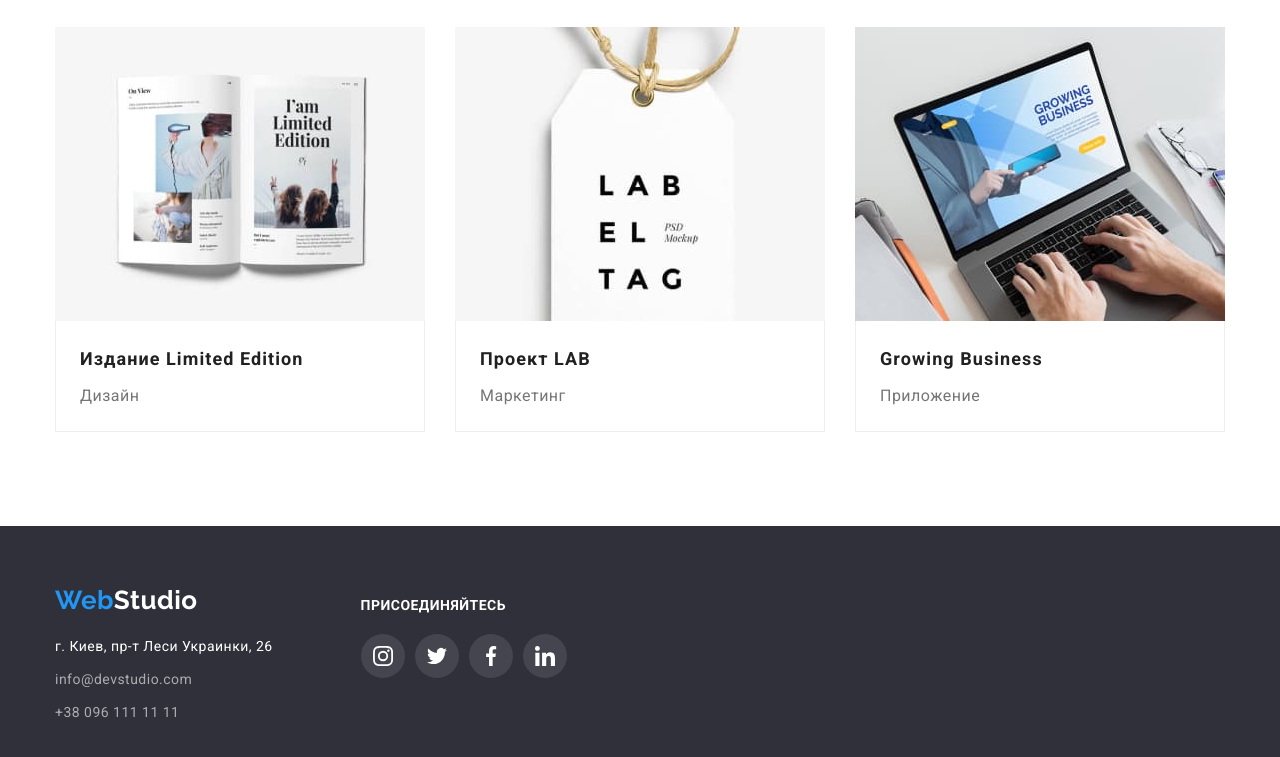
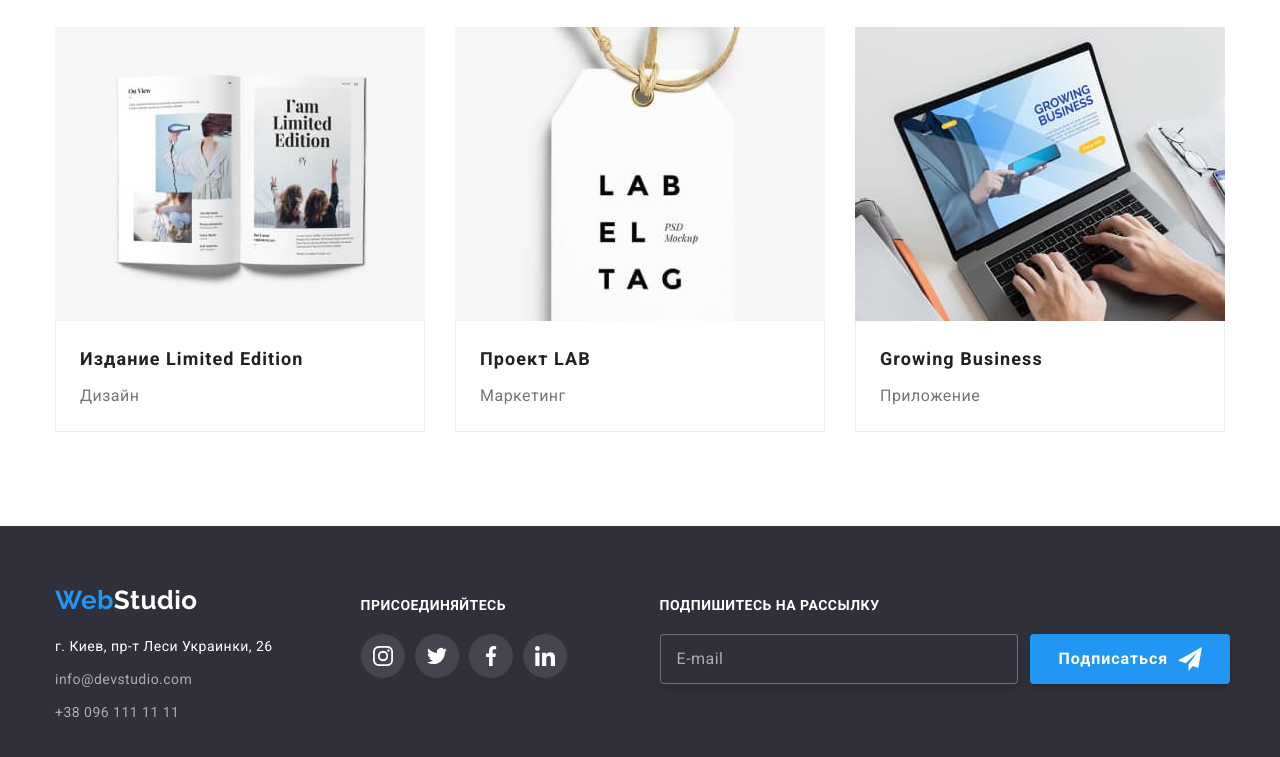
Before and after one commit to krokhmalniy/goit-markup-hw-06, a plain HTML site: page portfolio.html in a window 1280 px wide. Shown: the part 1106-1863 px from the top of the page. Drawn offline with nearby package versions, Linux system fonts and the light colour scheme.

Commit message:
Add files via upload

```diff
--- a/portfolio.html
+++ b/portfolio.html
@@ -328,7 +328,7 @@
 
     <footer class="footer">
       <div class="container">
-        <div>
+        <div class="footer-text">
           <a href="/" lang="en" class="text-logo footer-logo">
             <span class="span-logo">Web</span>Studio
           </a>
@@ -398,6 +398,23 @@
             </ul>
           </section>
         </div>
+        <div class="wrapper-form">
+          <h2 class="title">Подпишитесь на рассылку</h2>
+          <form class="footer-form" action="" autocomplete="off">
+            <input
+              class="footer-field"
+              type="emeil"
+              name="meil"
+              placeholder="E-mail"
+            />
+            <button type="submit" class="footer-button" data-modal-open>
+              Подписаться
+              <svg class="icon">
+                <use href="./images/symbol-defs.svg#icon-icon_send"></use>
+              </svg>
+            </button>
+          </form>
+        </div>
       </div>
     </footer>
   </body>
```
